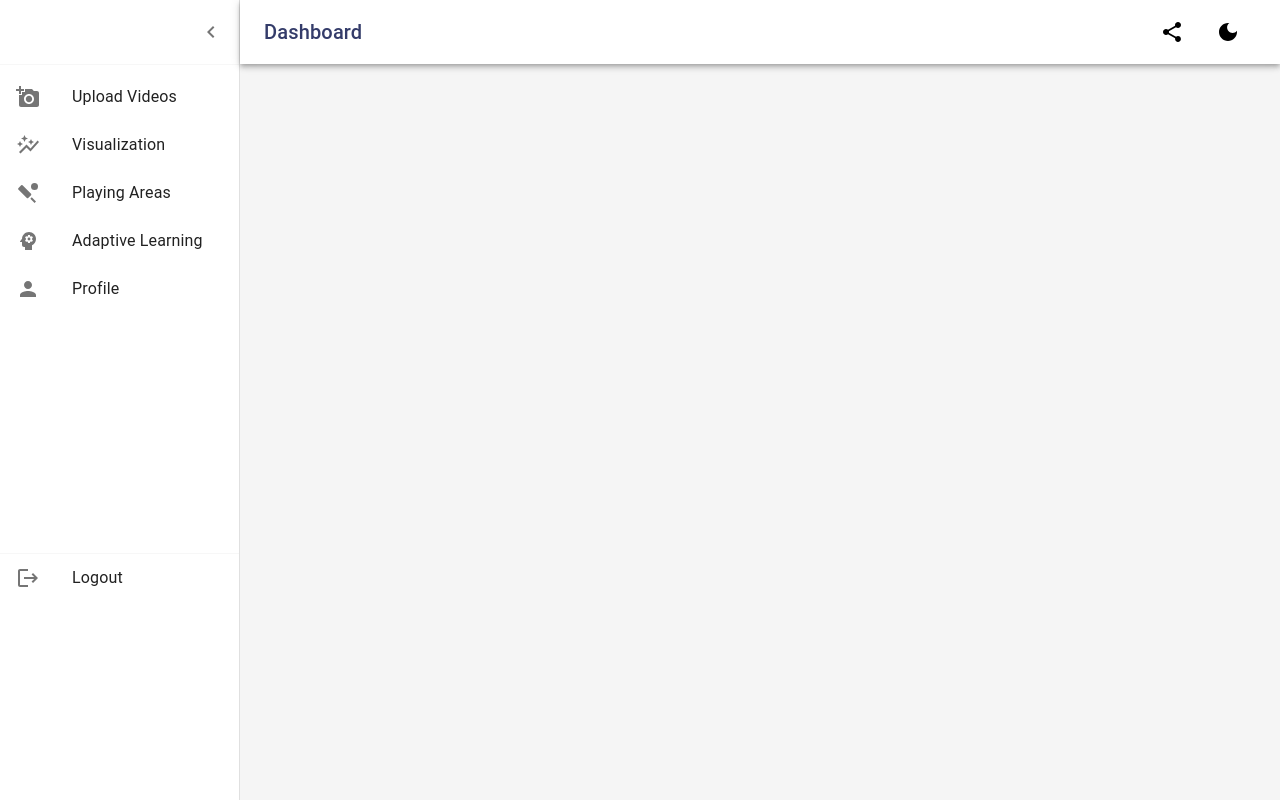
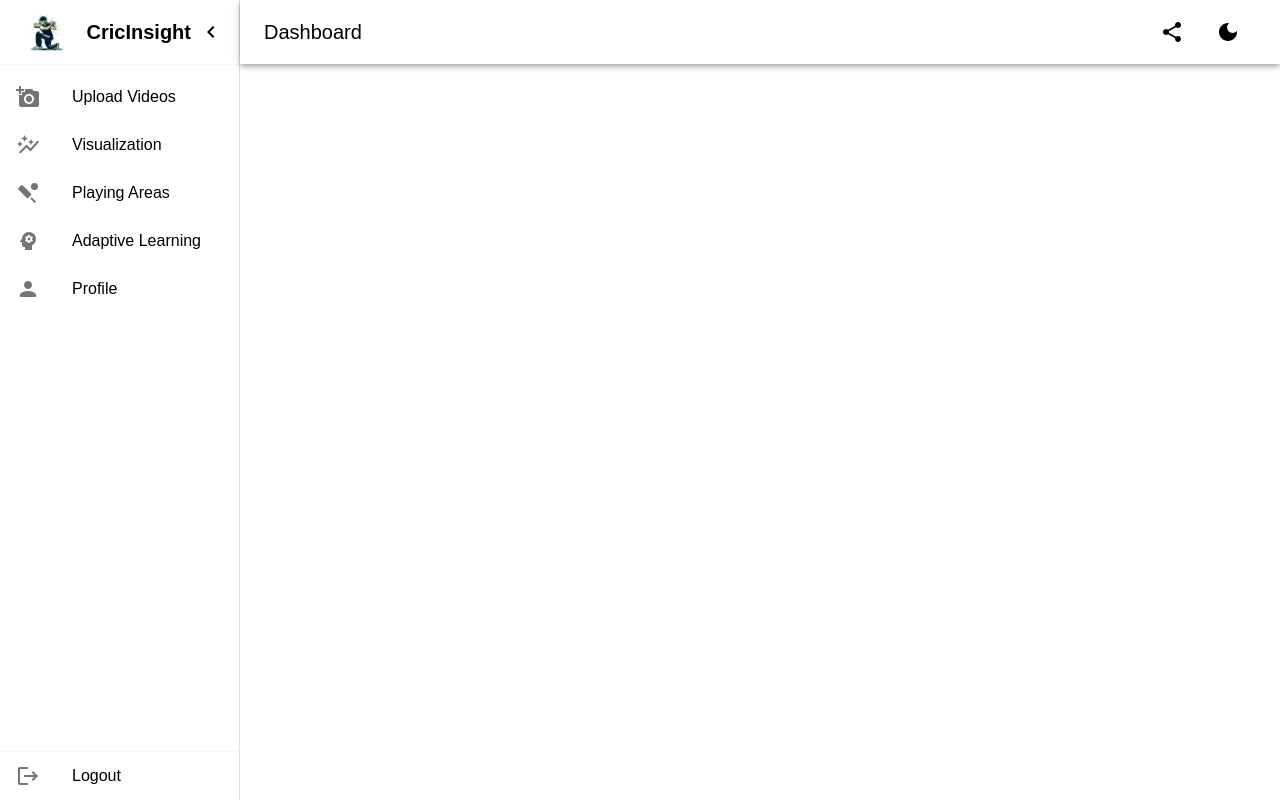
Before and after one commit to Daoud-Hussain/CricInsight, a React (Vite) app in the folder frontend/: page /dashboard in a window 1280 px wide. Built offline with nearby package versions, Linux system fonts and the light colour scheme.

Commit message:
Light/Dark mode done

```diff
--- a/frontend/src/components/Dashboard.jsx
+++ b/frontend/src/components/Dashboard.jsx
@@ -1,97 +1,140 @@
-import * as React from 'react';
-import { styled, createTheme, ThemeProvider } from '@mui/material/styles';
-import CssBaseline from '@mui/material/CssBaseline';
-import MuiDrawer from '@mui/material/Drawer';
-import Box from '@mui/material/Box';
-import MuiAppBar from '@mui/material/AppBar';
-import Toolbar from '@mui/material/Toolbar';
-import List from '@mui/material/List';
-import Typography from '@mui/material/Typography';
-import Divider from '@mui/material/Divider';
-import IconButton from '@mui/material/IconButton';
-import Badge from '@mui/material/Badge';
-import Container from '@mui/material/Container';
-import Grid from '@mui/material/Grid';
-import Paper from '@mui/material/Paper';
-import Link from '@mui/material/Link';
-import MenuIcon from '@mui/icons-material/Menu';
-import ChevronLeftIcon from '@mui/icons-material/ChevronLeft';
-import NotificationsIcon from '@mui/icons-material/Notifications';
-import { mainListItems, secondaryListItems } from './listItemss';
-import Chart from './Chart';
-import Deposits from './Deposits';
-import Orders from './Orders';
-import ShareIcon from '@mui/icons-material/Share';
-import DarkModeIcon from '@mui/icons-material/DarkMode';
-import PersonIcon from '@mui/icons-material/Person';
-
-
-
+import * as React from "react";
+import { styled, createTheme, ThemeProvider } from "@mui/material/styles";
+import CssBaseline from "@mui/material/CssBaseline";
+import MuiDrawer from "@mui/material/Drawer";
+import Box from "@mui/material/Box";
+import MuiAppBar from "@mui/material/AppBar";
+import Toolbar from "@mui/material/Toolbar";
+import List from "@mui/material/List";
+import Typography from "@mui/material/Typography";
+import Divider from "@mui/material/Divider";
+import IconButton from "@mui/material/IconButton";
+import Container from "@mui/material/Container";
+import Grid from "@mui/material/Grid";
+import MenuIcon from "@mui/icons-material/Menu";
+import ChevronLeftIcon from "@mui/icons-material/ChevronLeft";
+import ShareIcon from "@mui/icons-material/Share";
+import DarkModeIcon from "@mui/icons-material/DarkMode";
+import LightModeIcon from "@mui/icons-material/LightMode";
+import { mainListItems, secondaryListItems } from "./listItems";
+import Chart from "./Chart";
+import Deposits from "./Deposits";
+import Orders from "./Orders";
+import { Link } from "@mui/material";
 const drawerWidth = 240;
 
 const AppBar = styled(MuiAppBar, {
-  shouldForwardProp: (prop) => prop !== 'open',
+  shouldForwardProp: (prop) => prop !== "open",
 })(({ theme, open }) => ({
   zIndex: theme.zIndex.drawer + 1,
-  transition: theme.transitions.create(['width', 'margin'], {
+  transition: theme.transitions.create(["width", "margin"], {
     easing: theme.transitions.easing.sharp,
     duration: theme.transitions.duration.leavingScreen,
   }),
   ...(open && {
     marginLeft: drawerWidth,
     width: `calc(100% - ${drawerWidth}px)`,
-    transition: theme.transitions.create(['width', 'margin'], {
+    transition: theme.transitions.create(["width", "margin"], {
       easing: theme.transitions.easing.sharp,
       duration: theme.transitions.duration.enteringScreen,
     }),
   }),
 }));
 
-const Drawer = styled(MuiDrawer, { shouldForwardProp: (prop) => prop !== 'open' })(
-  ({ theme, open }) => ({
-    '& .MuiDrawer-paper': {
-      position: 'relative',
-      whiteSpace: 'nowrap',
+const Drawer = styled(MuiDrawer, {
+  shouldForwardProp: (prop) => prop !== "open",
+})(({ theme, open }) => ({
+  "& .MuiDrawer-paper": {
+    position: "relative",
+    whiteSpace: "nowrap",
     width: drawerWidth,
-      transition: theme.transitions.create('width', {
+    transition: theme.transitions.create("width", {
       easing: theme.transitions.easing.sharp,
       duration: theme.transitions.duration.enteringScreen,
     }),
-      boxSizing: 'border-box',
+    boxSizing: "border-box",
+    display: "flex",
+    flexDirection: "column",
     ...(!open && {
-        overflowX: 'hidden',
-        transition: theme.transitions.create('width', {
+      overflowX: "hidden",
+      transition: theme.transitions.create("width", {
         easing: theme.transitions.easing.sharp,
         duration: theme.transitions.duration.leavingScreen,
       }),
       width: theme.spacing(7),
-        [theme.breakpoints.up('sm')]: {
+      [theme.breakpoints.up("sm")]: {
         width: theme.spacing(9),
       },
     }),
   },
-  }),
-);
+}));
 
-// TODO remove, this demo shouldn't need to reset the theme.
-const defaultTheme = createTheme();
+const lightTheme = createTheme({
+  palette: {
+    mode: "light",
+    background: {
+      default: "#ffffff",
+    },
+    primary: {
+      main: "#030947",
+    },
+    secondary: {
+      main: "#D52728",
+    },
+    text: {
+      primary: "#000000",
+    },
+  },
+  typography: {
+    fontFamily: "Poppins, sans-serif",
+  },
+});
+
+const darkTheme = createTheme({
+  palette: {
+    mode: "dark",
+    background: {
+      default: "#1F1F1F",
+    },
+    primary: {
+      main: "#33C0FF",
+    },
+    secondary: {
+      main: "#5733FF",
+    },
+    text: {
+      primary: "#ffffff",
+    },
+  },
+  typography: {
+    fontFamily: "Poppins, sans-serif",
+  },
+});
 
 export default function Dashboard() {
   const [open, setOpen] = React.useState(true);
+  const [darkMode, setDarkMode] = React.useState(false);
+  const theme = darkMode ? darkTheme : lightTheme;
+
   const toggleDrawer = () => {
     setOpen(!open);
   };
 
+  const toggleTheme = () => {
+    setDarkMode(!darkMode);
+  };
+
   return (
-    <ThemeProvider theme={defaultTheme}>
-      <Box sx={{ display: 'flex' ,backgroundColor: '#000000', marginTop: 7}}>
+    <ThemeProvider theme={theme}>
+      <Box sx={{ display: "flex", backgroundColor: theme.palette.background.default, marginTop: 7 }}>
         <CssBaseline />
         <AppBar position="absolute" open={open}>
           <Toolbar
             sx={{
-              pr: '24px', // keep right padding when drawer closed
-              backgroundColor: 'white',
-              boxShadow: 'none'
+              pr: "24px",
+              backgroundColor: theme.palette.background.default,
+              boxShadow: "none",
+              color: theme.palette.text.primary,
             }}
           >
             <IconButton
@@ -100,9 +143,9 @@ export default function Dashboard() {
               aria-label="open drawer"
               onClick={toggleDrawer}
               sx={{
-                marginRight: '36px',
-                color: 'black',
-                ...(open && { display: 'none' }),
+                marginRight: "36px",
+                color: theme.palette.text.primary,
+                ...(open && { display: "none" }),
               }}
             >
               <MenuIcon />
@@ -110,57 +153,81 @@ export default function Dashboard() {
             <Typography
               component="h1"
               variant="h6"
-              color="#343C6A"
+              color="inherit"
               noWrap
               sx={{ flexGrow: 1 }}
             >
               Dashboard
             </Typography>
-            <IconButton >
-                <ShareIcon sx={{color: 'black', mx:1}}/>
+            <IconButton>
+              <ShareIcon sx={{ color: theme.palette.text.primary, mx: 1 }} />
             </IconButton>
-            <IconButton >
-                <DarkModeIcon sx={{color: 'black', mx: 1}}/>
+            <IconButton onClick={toggleTheme}>
+              {darkMode ? (
+                <LightModeIcon sx={{ color: theme.palette.text.primary, mx: 1 }} />
+              ) : (
+                <DarkModeIcon sx={{ color: theme.palette.text.primary, mx: 1 }} />
+              )}
             </IconButton>
           </Toolbar>
         </AppBar>
+
         <Drawer variant="permanent" open={open}>
           <Toolbar
             sx={{
-              display: 'flex',
-              alignItems: 'center',
-              justifyContent: 'flex-end',
+              display: "flex",
+              alignItems: "center",
+              justifyContent: "flex-end",
               px: [1],
+              backgroundColor: theme.palette.background.default,
             }}
           >
+            <Box
+              component="img"
+              sx={{
+                height: 40,
+                objectFit: "cover",
+                margin: "0 auto",
+              }}
+              alt="Logo"
+              src="./public/logo.png"
+            />
+            <Typography
+              component="h1"
+              variant="h6"
+              color={theme.palette.text.primary}
+              noWrap
+              sx={{ fontWeight: "bold" }}
+            >
+              CricInsight
+            </Typography>
             <IconButton onClick={toggleDrawer}>
-              <ChevronLeftIcon />
+              <ChevronLeftIcon sx={{ color: theme.palette.text.primary }} />
             </IconButton>
           </Toolbar>
           <Divider />
-          <List component="nav">
+          <List component="nav" sx={{ flexGrow: 1 }}>
             {mainListItems}
-            <Divider sx={{ mt: 30 }} />
+          </List>
+          <Divider />
+
+          <Link href='/login' color="inherit" underline="none" sx={{ mt: "auto"}}>
             {secondaryListItems}
-          </List>
+          </Link>
         </Drawer>
         <Box
           component="main"
           sx={{
-            backgroundColor: (theme) =>
-              theme.palette.mode === 'light'
-                ? theme.palette.grey[100]
-                : theme.palette.grey[900],
+            backgroundColor: theme.palette.background.default,
             flexGrow: 1,
-            height: '100vh',
-            overflow: 'auto',
+            height: "100vh",
+            overflow: "auto",
+            color: theme.palette.text.primary,
           }}
         >
           <Toolbar />
           <Container maxWidth="lg" sx={{ mt: 4, mb: 4 }}>
-            <Grid container spacing={3}>
-
-            </Grid>
+            <Grid container spacing={3}></Grid>
           </Container>
         </Box>
       </Box>
--- a/frontend/src/components/Home.jsx
+++ /dev/null
@@ -1,13 +0,0 @@
-// import React from 'react';
-import { Link } from "react-router-dom";
-
-const Home = () => {
-  return (
-    <div style= {{backgroundImage : "linear-gradient(#00d5ff,#0095ff,rgba(93,0,255,.555))"}} className="d-flex flex-column justify-content-center align-items-center text-center vh-100">
-        <h1>Login Success Page</h1>
-        <Link to='/login' className="btn btn-light my-5">Logout</Link>
-    </div>
-  )
-}
-
-export default Home
--- a/frontend/src/components/Login.jsx
+++ b/frontend/src/components/Login.jsx
@@ -25,7 +25,7 @@ const Login = () => {
             if(result.data === "Success"){
                 console.log("Login Success");
                 alert('Login successful!')
-                navigate('/home');
+                navigate('/dashboard');
             }
             else{
                 alert('Incorrect credentials! Please try again.');
```
Also changed, not shown: frontend/src/components/listItems.jsx (renamed from frontend/src/components/listItemss.jsx). Lines whose indentation alone changed are shown as unchanged.
